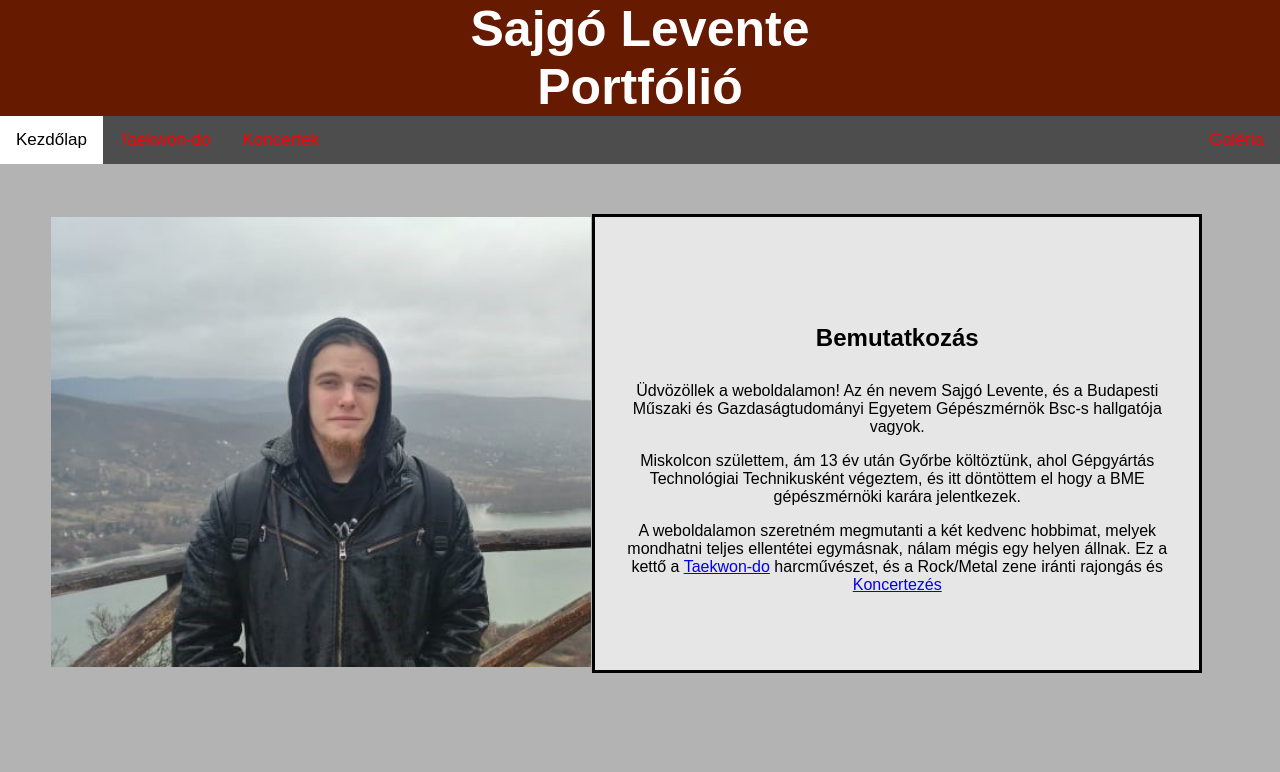
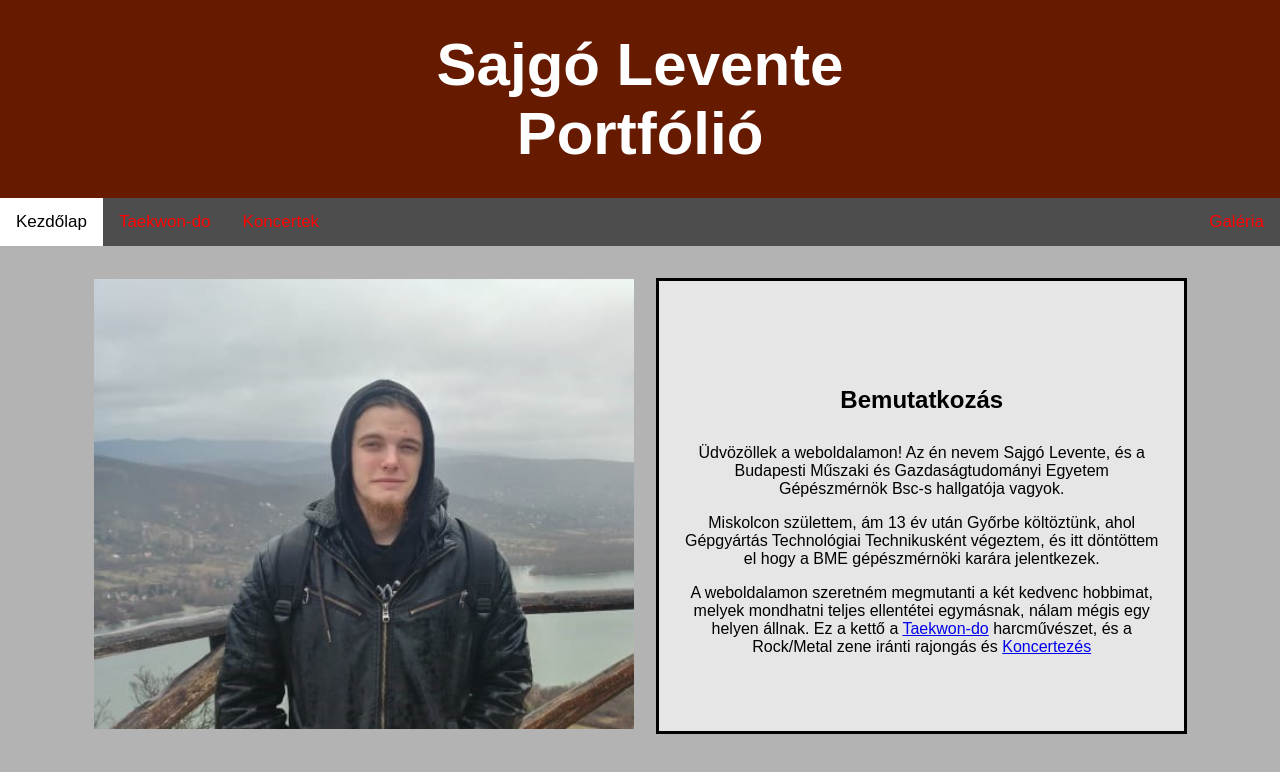
Before and after one commit to SajgoLevente/SajgoLevente.github.io, a plain HTML site: page index.html in a window 1280 px wide. Drawn offline with Linux system fonts and the light colour scheme.

Commit message:
barmilehet

```diff
--- a/csskod.css
+++ b/csskod.css
@@ -4,8 +4,9 @@ body {
   background-color: #b3b3b3;
 }
 h1{
-font-size:50px;
-margin:0;
+font-size:60px;
+margin:0px;
+padding:30px;
 text-align: center; background-color:#661a00;
 color:white;
 }
--- a/index.html
+++ b/index.html
@@ -9,10 +9,8 @@
 
 <body>
 
-<h1 >
-Sajgó Levente
-</h1>
-<h1 >
+<h1>
+Sajgó Levente <br>
 Portfólió
 </h1>
 
@@ -22,15 +20,13 @@ Portfólió
 <a href="koncertek.html">Koncertek</a>
 <a class="right" href="galeria.html">Galéria</a>
 </div>
-<div class="table">
-<table align= "center">
+<div align="center" style="margin:30px">
+<table class="table" width="90%">
 <tr>
-
-<td width="500px" text-align:"center"> <img src="visegrad.jpg"Height="450">  </td>
+<td width="500px" style="padding-right:20px"> <img src="visegrad.jpg"Height="450">  </td>
 <td class="keretjobb"  style="background-color:#e6e6e6" > <h2> Bemutatkozás</h2> <p>Üdvözöllek a weboldalamon! Az én nevem Sajgó Levente, és a Budapesti Műszaki és Gazdaságtudományi Egyetem Gépészmérnök Bsc-s hallgatója vagyok.</p>
 <p>Miskolcon születtem, ám 13 év után Győrbe költöztünk, ahol Gépgyártás Technológiai Technikusként végeztem, és itt döntöttem el hogy a BME gépészmérnöki karára jelentkezek.</p>
 <pr>A weboldalamon szeretném megmutanti a két kedvenc hobbimat, melyek mondhatni teljes ellentétei egymásnak, nálam mégis egy helyen állnak. Ez a kettő a <a href="taekwon-do.html">Taekwon-do</a> harcművészet, és a Rock/Metal zene iránti rajongás és <a href="koncertek.html">Koncertezés</a></pr> </td>
-
 </tr>
 </table>
 </div>
```
Also changed, not shown: galeria.html (+1 -3 lines), koncert.html (+1 -3 lines), koncertek.html (+0 -3 lines), taekwon-do.html (+2 -5 lines), taekwondo.html (+0 -3 lines).
